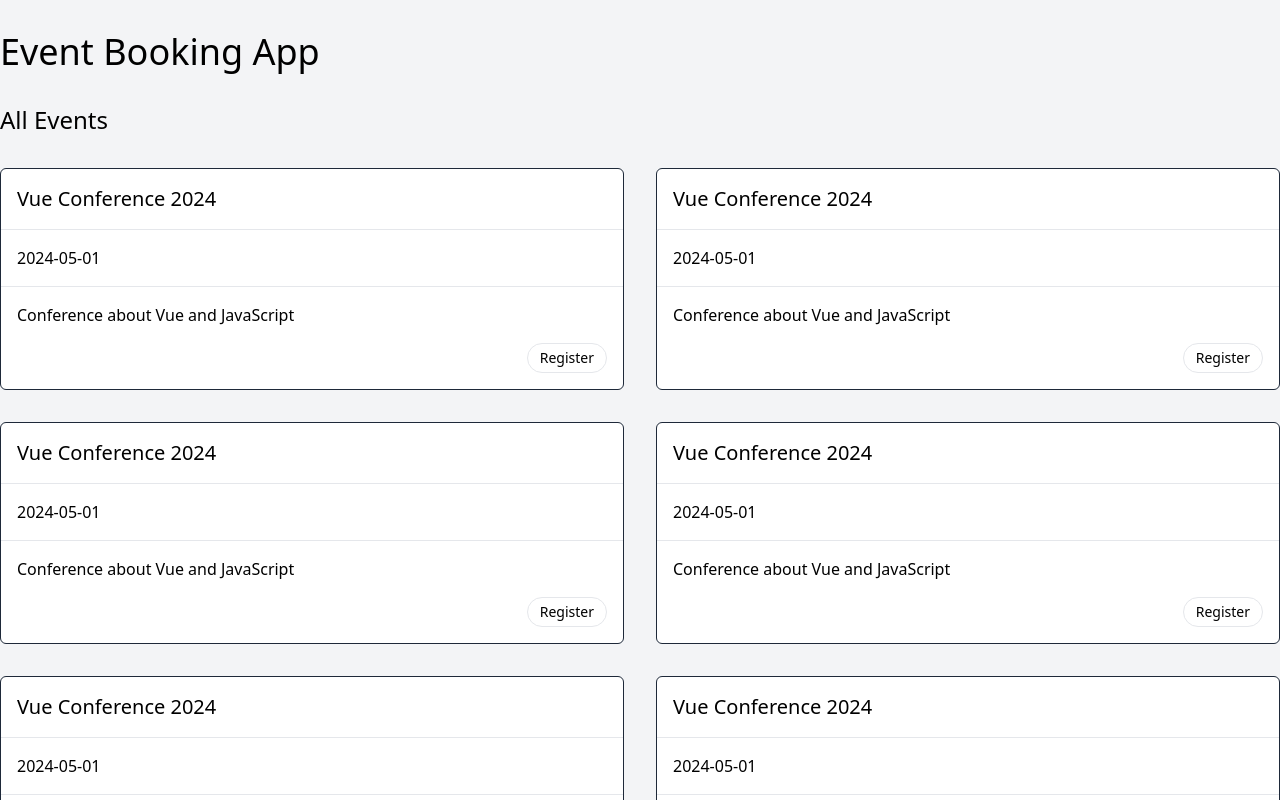
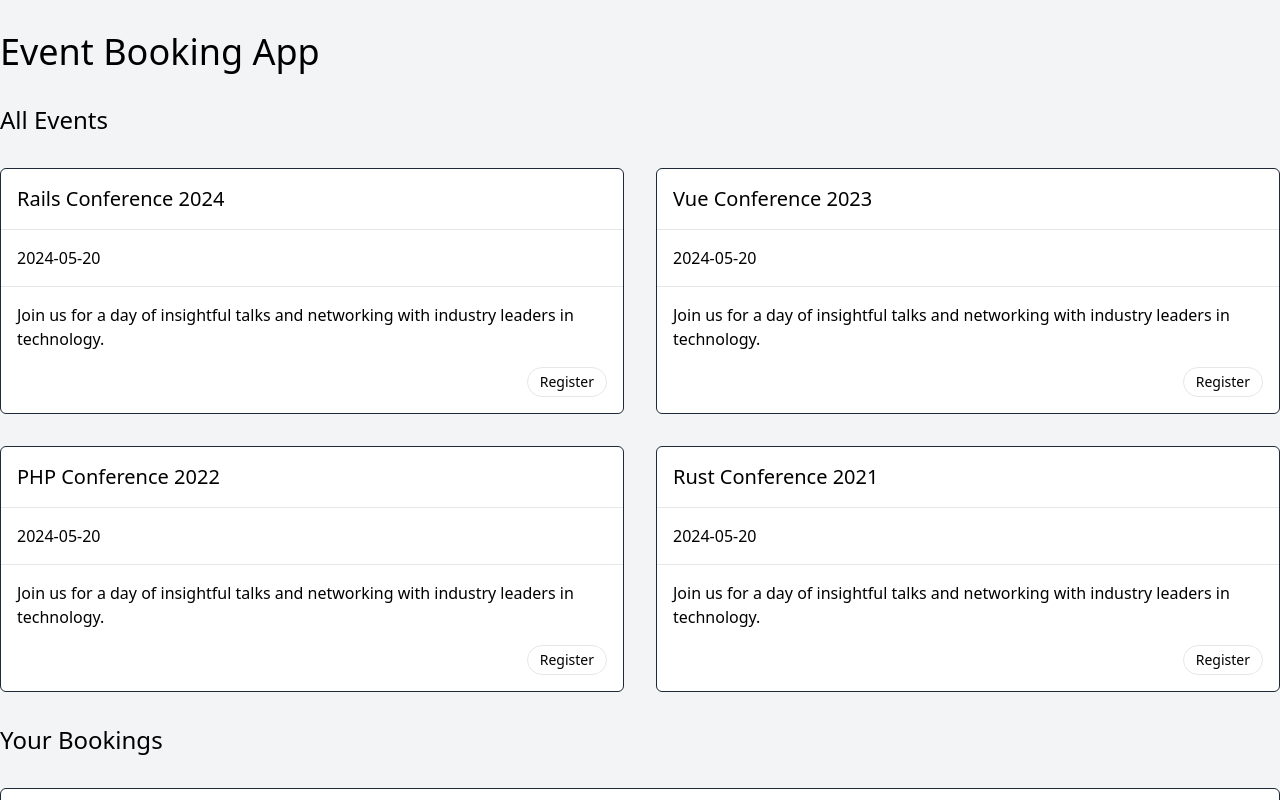
Before and after one commit to lucerorap/vue3-courses, a Vue app in the folder medium-projects/event-booking/: page / in a window 1280 px wide. Shown: the top 800 px of the page. Built offline with nearby package versions, Linux system fonts and the light colour scheme; data requests are answered from the project's data file.

Commit message:
Fetching Data

```diff
--- a/medium-projects/event-booking/src/App.vue
+++ b/medium-projects/event-booking/src/App.vue
@@ -4,11 +4,11 @@
     <h2 class="text-2xl font-medium">All Events</h2>
     <section class="grid grid-cols-2 gap-8">
       <EventCard
-        v-for="i in 8"
-        :key="i"
-        title="Vue Conference 2024"
-        when="2024-05-01"
-        description="Conference about Vue and JavaScript"
+        v-for="event in events"
+        :key="event.id"
+        :title="event.title"
+        :when="event.date"
+        :description="event.description"
         @register="console.log('Registered!')"
       />
     </section>
@@ -20,6 +20,17 @@
 </template>
 
 <script setup>
+import { ref, onMounted } from 'vue'
 import EventCard from '@/components/EventCard.vue'
 import BookingItem from './components/BookingItem.vue'
+
+const events = ref([])
+
+const fetchEvents = async () => {
+  const response = await fetch('http://localhost:3001/events')
+  events.value = await response.json()
+  console.log('events: ', events.value)
+}
+
+onMounted(() => fetchEvents())
 </script>
```
